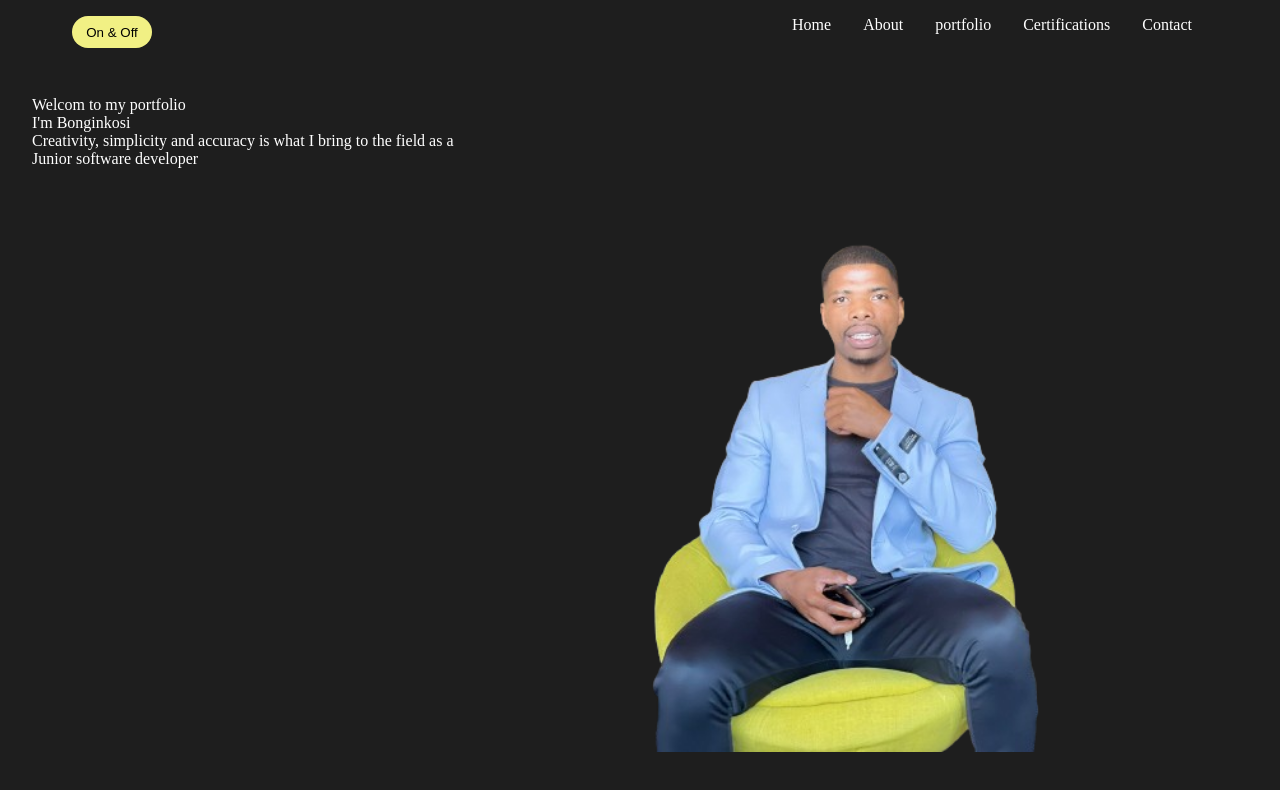
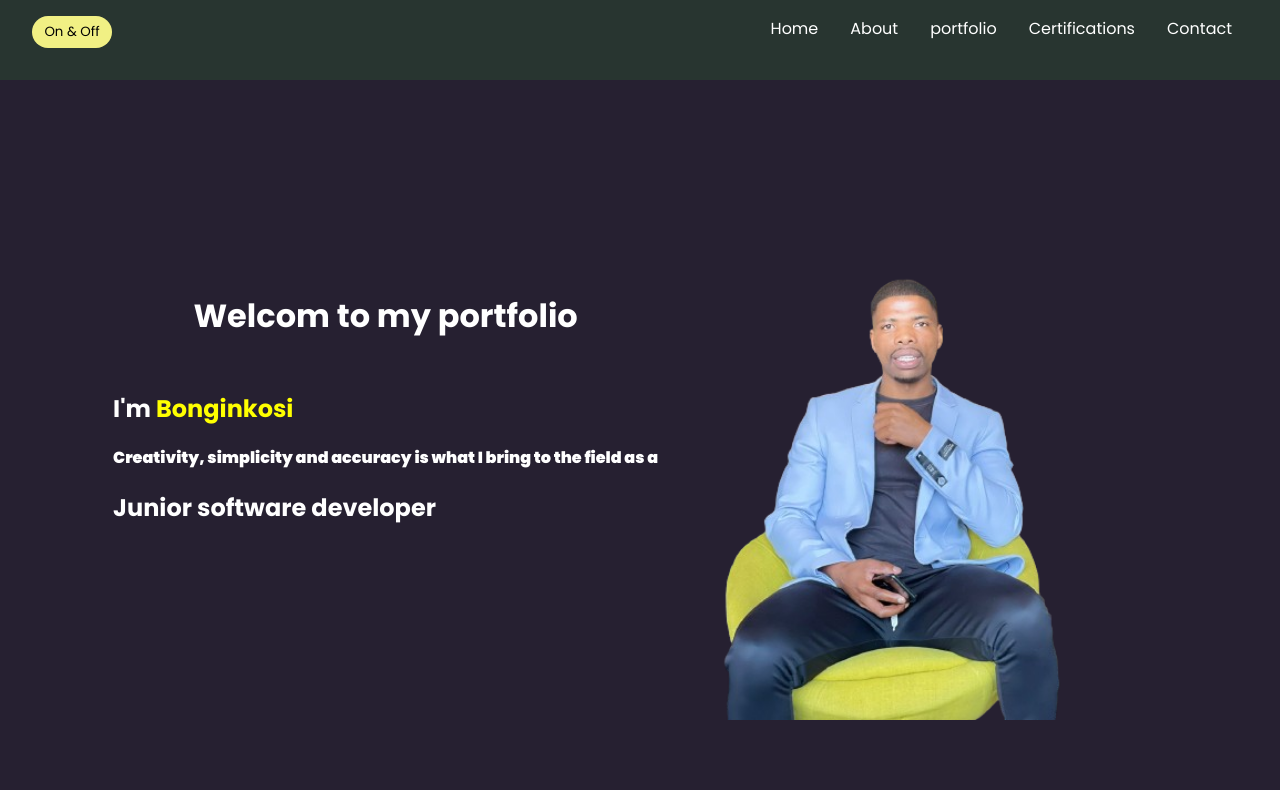
Before and after one commit to Bawrer/Bawrer-portfolio, a React (Create React App) app: page / in a window 1280 px wide. Shown: the top 790 px of the page. Built offline with nearby package versions, Linux system fonts and the light colour scheme.

Commit message:
styling the introcduction  content

```diff
--- a/public/index.html
+++ b/public/index.html
@@ -11,6 +11,11 @@
 
     <link rel="stylesheet" href="./style.css">
 
+    <link rel="preconnect" href="https://fonts.googleapis.com">
+<link rel="preconnect" href="https://fonts.gstatic.com" crossorigin>
+<link href="https://fonts.googleapis.com/css2?family=Poppins:ital,wght@0,100;0,200;0,300;0,400;0,500;0,600;0,700;0,800;0,900;1,100;1,200;1,300;1,400;1,500;1,600;1,700;1,800;1,900&display=swap" rel="stylesheet">
+
+
     <title>Bonginkosi portfolio</title>
   </head>
   <body>
--- a/public/style.css
+++ b/public/style.css
@@ -4,10 +4,11 @@
    box-sizing: border-box;
    text-decoration: none;
    background: transparent;
+   font-family: 'Poppins',sans-serif;
 }
 
 body{
-   background: rgb(30, 30, 30);
+   background: rgb(38, 32, 49);
    color: white;
    overflow: hidden;
    overflow-y: scroll;
--- a/src/components/Intro/intro.css
+++ b/src/components/Intro/intro.css
@@ -1,18 +1,50 @@
 #intro {
-   position: relative; /* Establish positioning context */
-   width: 100%; /* Ensure the section takes up the full width */
+   position: relative;
+   width: 100%;
    max-width: 75rem;
-   height: calc(100vh - 4rem);
+   height: 80vh;
    overflow: hidden;
-   padding: 1rem 2rem;
+   padding: 1rem 4rem;
+   display: flex;
+   align-items: center;
  }
 
  .bg {
    position: absolute;
-   top: -4rem;
+   top: 0;
    right: 0;
    z-index: -1;
    object-fit: cover;
    height: 100%;
-   width: auto; /* Allow the image to resize based on its aspect ratio */
+   width: auto;
  }
+
+ .introContent {
+   width: 60%; /* Adjust the width as needed */
+   padding: 2rem;
+   font-size: 1.5rem; /* Adjust the font size as needed */
+   font-weight: 700;
+   display: flex;
+   flex-direction: column;
+   justify-content: center;
+   align-items: center; /* Center content horizontally */
+ }
+
+ .welcome {
+   font-size: 2rem;
+   font-weight: 700;
+   margin-bottom: 1rem;
+   margin-top: 1rem; /* Adjust top margin to push welcome message closer to the top */
+ }
+
+ .introName {
+   color: yellow;
+   font-size:x-large;
+ }
+
+ .introPara {
+   font-size: 1rem; /* Adjust the font size as needed */
+   font-weight: 900;
+   text-align: center; /* Center text */
+   line-height: 4; /* Adjust line height as needed */
+ }
--- a/src/components/Intro/intro.js
+++ b/src/components/Intro/intro.js
@@ -7,7 +7,7 @@ const Intro = () => {
     <section id='intro'>
       <div className='introContent'>
         <span className='welcome'>Welcom to my portfolio</span> <br />
-        <span className='introText'>I'm <span className='introName'>Bonginkosi</span> <br />Creativity, simplicity and accuracy is what I bring to the field as a<br/><span className='careerName'>Junior software developer</span> </span>
+        <span className='introText'>I'm <span className='introName'>Bonginkosi</span> <br /><span className='introPara'>Creativity, simplicity and accuracy is what I bring to the field as a</span><br/><span className='careerName'>Junior software developer</span> </span>
     </div>
       <img src={bg} alt='bg' className='bg' />
     </section>
--- a/src/components/Navbar/navbar.css
+++ b/src/components/Navbar/navbar.css
@@ -1,7 +1,7 @@
 .navbar {
    height: 5rem;
    width: 100vw;
-   max-width: 75rem;
+
    margin: 0 auto;
    padding: 1rem 2rem;
    display: flex;
@@ -9,6 +9,8 @@
    position: sticky;
    z-index: 3;
    top: 0;
+   background-color: rgb(40, 53, 48);
+
 }
 .desktopMenubtn{
    color: rgb(0, 0, 0);
```
